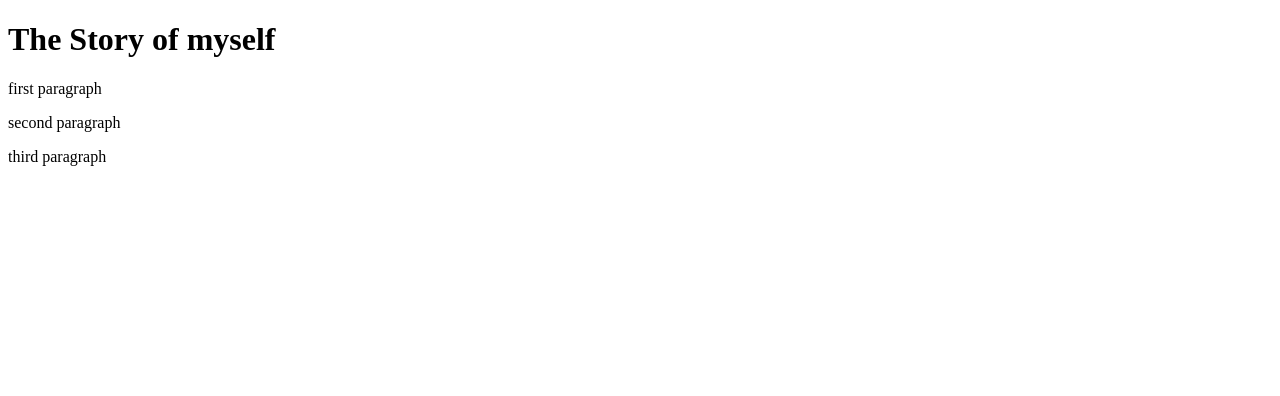
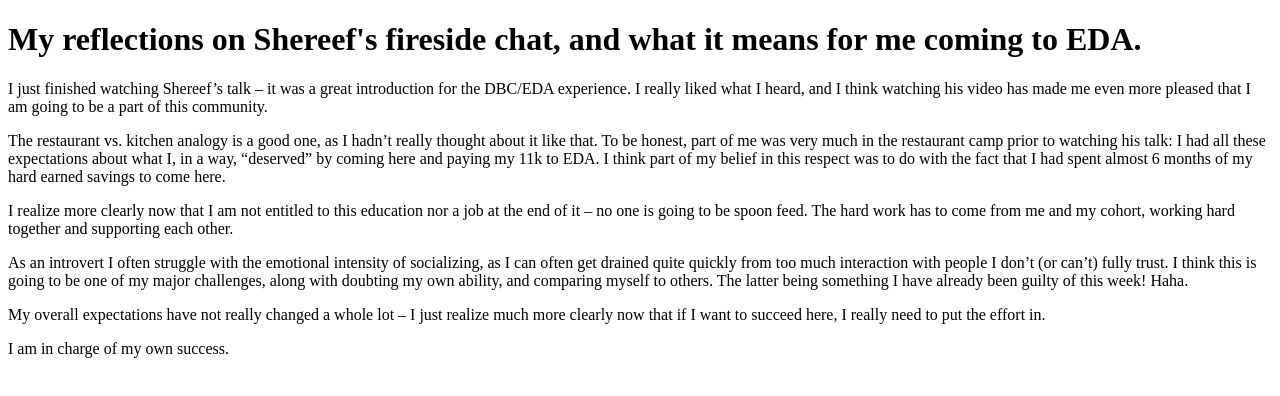
Before and after one commit to george-fg/george-fg.github.io, a plain HTML site: page blog/c1-reflection-blog.html in a window 1280 px wide. Drawn offline with Linux system fonts and the light colour scheme; files that its build step writes are made by us from their sources.

Commit message:
completed reflection blog

```diff
--- a/blog/c1-reflection-blog.html
+++ b/blog/c1-reflection-blog.html
@@ -7,17 +7,21 @@
   </head>
 
   <body>
-    <h1>The Story of myself</h1>
+    <h1>My reflections on Shereef's fireside chat, and what it means for me coming to EDA.</h1>
 
     <p>
-      first paragraph
+    I just finished watching Shereef’s talk – it was a great introduction for the DBC/EDA experience. I really liked what I heard, and I think watching his video has made me even more pleased that I am going to be a part of this community.
     </p>
-    <p>
-      second paragraph
-    </p>
-    <p>
-      third paragraph
-    </p>
+
+    <p>The restaurant vs. kitchen analogy is a good one, as I hadn’t really thought about it like that. To be honest, part of me was very much in the restaurant camp prior to watching his talk: I had all these expectations about what I, in a way, “deserved” by coming here and paying my 11k to EDA. I think part of my belief in this respect was to do with the fact that I had spent almost 6 months of my hard earned savings to come here.</p>
+
+    <p>I realize more clearly now that I am not entitled to this education nor a job at the end of it – no one is going to be spoon feed. The hard work has to come from me and my cohort, working hard together and supporting each other.</p>
+
+    <p>As an introvert I often struggle with the emotional intensity of socializing, as I can often get drained quite quickly from too much interaction with people I don’t (or can’t) fully trust. I think this is going to be one of my major challenges, along with doubting my own ability, and comparing myself to others. The latter being something I have already been guilty of this week! Haha.</p>
+
+    <p>My overall expectations have not really changed a whole lot – I just realize much more clearly now that if I want to succeed here, I really need to put the effort in. </p>
+
+    <p>I am in charge of my own success.</p>
 
   </body>
 </html>
```
